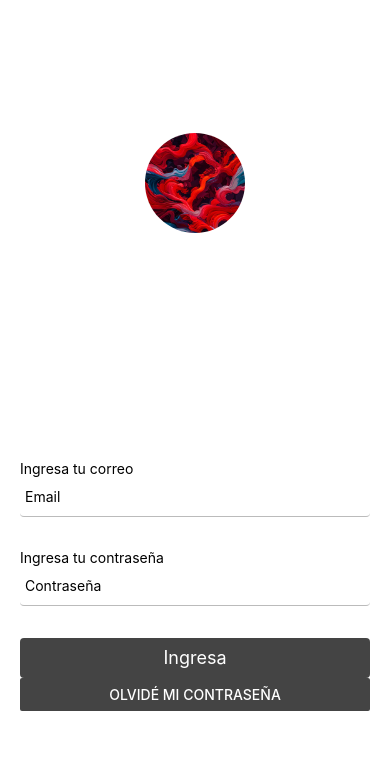
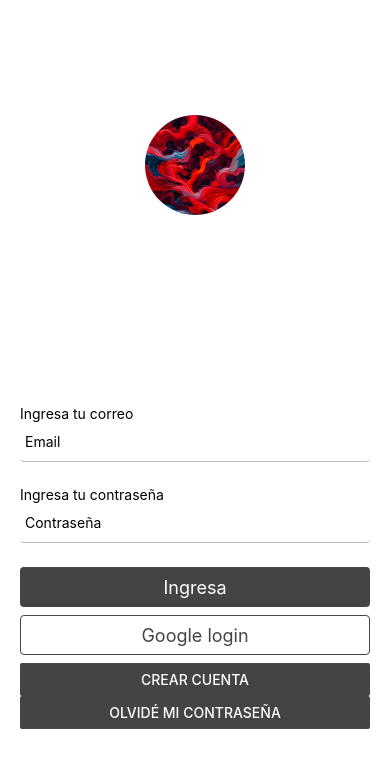
Before and after one commit to and27/Launch, a React Native app: screen /Launch in a window 390 px wide. Shown: the top 768 px of the page. Built offline with nearby package versions, Linux system fonts and the light colour scheme.

Commit message:
Separate user and project register into distinct forms

```diff
--- a/src/globalStyles/forms.tsx
+++ b/src/globalStyles/forms.tsx
@@ -1,5 +1,13 @@
 import { StyleSheet } from 'react-native';
 import { COLORS } from '../constants/colors';
+
+const baseButton: any = {
+  display: 'flex',
+  alignItems: 'center',
+  justifyContent: 'center',
+  height: 40,
+  borderRadius: 4
+};
 
 export const formStyles = StyleSheet.create({
   input: {
@@ -10,16 +18,23 @@ export const formStyles = StyleSheet.create({
     padding: 5,
     borderRadius: 4
   },
-  btn: {
-    backgroundColor: COLORS.primaryBlack,
-    display: 'flex',
-    alignItems: 'center',
-    justifyContent: 'center',
-    height: 40,
-    borderRadius: 4
+
+  btnPrimary: {
+    ...baseButton,
+    backgroundColor: COLORS.primaryBlack
   },
-  btnText: {
+  btnPrimaryText: {
     color: COLORS.primaryWhite,
+    fontSize: 18
+  },
+  btnSecondary: {
+    ...baseButton,
+    backgroundColor: COLORS.primaryWhite,
+    borderColor: COLORS.primaryBlack,
+    borderWidth: 1
+  },
+  btnSecondaryText: {
+    color: COLORS.primaryBlack,
     fontSize: 18
   }
 });
--- /dev/null
+++ b/src/globalStyles/global.tsx
@@ -0,0 +1,14 @@
+import { StyleSheet } from 'react-native';
+import { COLORS } from '../constants/colors';
+
+export const globalStyles = StyleSheet.create({
+  screenContainer: {
+    backgroundColor: COLORS.primaryWhite,
+    padding: 20,
+    flex: 1,
+    alignItems: 'center'
+  },
+  title: {
+    fontSize: 24
+  }
+});
--- a/src/screens/Stack.tsx
+++ b/src/screens/Stack.tsx
@@ -3,8 +3,9 @@ import Profile from './Profile';
 import Modules from './Modules';
 import LearningUnit from './LearningUnit';
 import Roadmap from './Roadmap';
-import SignIn from './SignIn';
-import Login from './Login';
+import Register from './forms/Register';
+import Login from './forms/Login';
+import CreateProject from './forms/CreateProject';
 
 const Stack = createNativeStackNavigator();
 
@@ -16,6 +17,12 @@ function MyStack() {
         component={Roadmap}
         options={{ headerShown: false }}
       />
+      <Stack.Screen
+        name="CreateProject"
+        component={CreateProject}
+        options={{ headerTitle: '' }}
+      />
+
       <Stack.Screen
         name="LearningUnit"
         component={LearningUnit}
@@ -36,8 +43,8 @@ export function LoginStack() {
         options={{ headerShown: false }}
       />
       <Stack.Screen
-        name="SignIn"
-        component={SignIn}
+        name="Register"
+        component={Register}
         options={{
           headerTitle: ''
         }}
--- a/src/screens/Tabs.tsx
+++ b/src/screens/Tabs.tsx
@@ -4,7 +4,6 @@ import { Ionicons } from '@expo/vector-icons';
 import Profile from './Profile';
 import Modules from './Modules';
 import MyStack, { LoginStack } from './Stack';
-import Login from './Login';
 import { AuthContext } from '../context/authContext';
 import { useContext } from 'react';
 
--- a/src/screens/SignIn.tsx
+++ b/src/screens/forms/CreateProject.tsx
@@ -1,21 +1,14 @@
 import React, { useContext } from 'react';
-import {
-  View,
-  StyleSheet,
-  TextInput,
-  Button,
-  Text,
-  Pressable
-} from 'react-native';
+import { View, StyleSheet, TextInput, Text, Pressable } from 'react-native';
 import { Dimensions } from 'react-native';
-import { COLORS } from '../constants/colors';
-import { AuthContext } from '../context/authContext';
+import { AuthContext } from '../../context/authContext';
 import RNPickerSelect from 'react-native-picker-select';
-import { formStyles } from '../globalStyles/forms';
+import { formStyles } from '../../globalStyles/forms';
+import { globalStyles } from '../../globalStyles/global';
 
 const windowWidth = Dimensions.get('window').width;
 
-export default function SignIn() {
+export default function CreateProject() {
   const { setIsLoggedIn } = useContext(AuthContext);
 
   const handleSaveData = () => {
@@ -25,10 +18,11 @@ export default function SignIn() {
   return (
     <>
       <View style={styles.container}>
+        <Text style={styles.title}>¿Tienes una idea?</Text>
         <View>
-          <Text>Name</Text>
-          <TextInput style={styles.input} placeholder="Name" />
-          <Text style={styles.label}>Área favorita</Text>
+          <Text>Nombre del proyecto</Text>
+          <TextInput style={styles.input} placeholder="Nombre" />
+          <Text style={styles.label}>Área principal</Text>
           <RNPickerSelect
             onValueChange={value => console.log(value)}
             style={pickerStyles}
@@ -36,16 +30,6 @@ export default function SignIn() {
               { label: 'Educación', value: 'education' },
               { label: 'Medio Ambiente', value: 'ambient' },
               { label: 'Salud', value: 'salud' }
-            ]}
-          />
-          <Text style={styles.label}>Conocimientos de emprendimiento</Text>
-          <RNPickerSelect
-            onValueChange={value => console.log(value)}
-            style={pickerStyles}
-            items={[
-              { label: 'Alto', value: 'alto' },
-              { label: 'Medio', value: 'medio' },
-              { label: 'Bajo', value: 'bajo' }
             ]}
           />
           <Text style={styles.label}>Objetivo principal</Text>
@@ -71,9 +55,9 @@ export default function SignIn() {
           <Pressable
             style={styles.btn}
             onPress={handleSaveData}
-            accessibilityLabel="Sign in button"
+            accessibilityLabel="Create new project button"
           >
-            <Text style={styles.btnText}>Continuar</Text>
+            <Text style={styles.btnText}>Empezar</Text>
           </Pressable>
         </View>
       </View>
@@ -85,25 +69,24 @@ const formGlobalStyles = formStyles;
 
 const styles = StyleSheet.create({
   container: {
-    margin: 20,
-    flex: 1,
-    alignItems: 'center',
-    justifyContent: 'center'
+    ...globalStyles.screenContainer,
+    justifyContent: 'flex-start',
+    alignItems: 'flex-start'
   },
   title: {
-    fontSize: 18,
-    marginBottom: 8
+    ...globalStyles.title,
+    marginBottom: 40
   },
   input: {
     ...formGlobalStyles.input,
     width: windowWidth - 40
   },
   btn: {
-    ...formGlobalStyles.btn,
+    ...formGlobalStyles.btnPrimary,
     marginTop: 32
   },
   btnText: {
-    ...formGlobalStyles.btnText
+    ...formGlobalStyles.btnPrimaryText
   },
   label: {
     marginTop: 24
--- a/src/screens/Login.tsx
+++ b/src/screens/forms/Login.tsx
@@ -10,11 +10,12 @@ import {
 } from 'react-native';
 import { useNavigation } from '@react-navigation/native';
 import { Dimensions } from 'react-native';
-import { login } from '../utils/supabase';
+import { login } from '../../utils/supabase';
 import AsyncStorage from '@react-native-async-storage/async-storage';
-import { COLORS } from '../constants/colors';
-import { AuthContext } from '../context/authContext';
-import { formStyles } from '../globalStyles/forms';
+import { COLORS } from '../../constants/colors';
+import { AuthContext } from '../../context/authContext';
+import { formStyles } from '../../globalStyles/forms';
+import { globalStyles } from '../../globalStyles/global';
 
 const windowWidth = Dimensions.get('window').width;
 
@@ -33,7 +34,7 @@ export default function Login() {
   const handleLogin = async () => {
     const { data } = await login();
     if (isFirstTime) {
-      navigation.navigate('SignIn' as never);
+      navigation.navigate('Register' as never);
       storeData(data?.session?.user?.id);
     } else if (data?.session) {
       setIsLoggedIn(true);
@@ -43,7 +44,7 @@ export default function Login() {
     <>
       <View style={styles.container}>
         <Image
-          source={require('../../assets/abstract/abstract5.jpg')}
+          source={require('../../../assets/abstract/abstract5.jpg')}
           style={styles.logo}
         />
         <View>
@@ -56,12 +57,24 @@ export default function Login() {
             secureTextEntry
           />
           <Pressable
-            style={styles.btn}
+            style={formStyles.btnPrimary}
             onPress={handleLogin}
             accessibilityLabel="Login button"
           >
-            <Text style={styles.btnText}>Ingresa</Text>
+            <Text style={formStyles.btnPrimaryText}>Ingresa</Text>
           </Pressable>
+          <Pressable
+            style={{ ...formStyles.btnSecondary, marginVertical: 8 }}
+            onPress={handleLogin}
+            accessibilityLabel="Google login button"
+          >
+            <Text style={formStyles.btnSecondaryText}>Google login</Text>
+          </Pressable>
+          <Button
+            title="Crear cuenta"
+            onPress={() => {}}
+            color={COLORS.primaryBlack}
+          />
           <Button
             title="Olvidé mi contraseña"
             onPress={() => {}}
@@ -77,10 +90,7 @@ const formGlobalStyles = formStyles;
 
 const styles = StyleSheet.create({
   container: {
-    backgroundColor: COLORS.primaryWhite,
-    padding: 20,
-    flex: 1,
-    alignItems: 'center',
+    ...globalStyles.screenContainer,
     justifyContent: 'space-around'
   },
   logo: {
@@ -91,12 +101,6 @@ const styles = StyleSheet.create({
   input: {
     ...formGlobalStyles.input,
     width: windowWidth - 40,
-    marginBottom: 32
-  },
-  btn: {
-    ...formGlobalStyles.btn
-  },
-  btnText: {
-    ...formGlobalStyles.btnText
+    marginBottom: 24
   }
 });
--- /dev/null
+++ b/src/screens/forms/Register.tsx
@@ -0,0 +1,95 @@
+import React, { useContext } from 'react';
+import { View, StyleSheet, TextInput, Text, Pressable } from 'react-native';
+import { Dimensions } from 'react-native';
+import { AuthContext } from '../../context/authContext';
+import RNPickerSelect from 'react-native-picker-select';
+import { formStyles } from '../../globalStyles/forms';
+import { globalStyles } from '../../globalStyles/global';
+
+const windowWidth = Dimensions.get('window').width;
+
+export default function Register() {
+  const { setIsLoggedIn } = useContext(AuthContext);
+
+  const handleSaveData = () => {
+    setIsLoggedIn(true);
+  };
+
+  return (
+    <>
+      <View style={styles.container}>
+        <Text style={styles.title}>Create your account</Text>
+        <View>
+          <Text>Name</Text>
+          <TextInput style={styles.input} placeholder="Name" />
+          <Text style={styles.label}>Correo</Text>
+          <TextInput style={styles.input} placeholder="Correo" />
+          <Text style={styles.label}>Contraseña</Text>
+          <TextInput
+            style={styles.input}
+            placeholder="Contraseña"
+            secureTextEntry
+          />
+          <Text style={styles.label}>Conocimientos de emprendimiento</Text>
+          <RNPickerSelect
+            onValueChange={value => console.log(value)}
+            style={pickerStyles}
+            items={[
+              { label: 'Alto', value: 'alto' },
+              { label: 'Medio', value: 'medio' },
+              { label: 'Bajo', value: 'bajo' }
+            ]}
+          />
+          <Pressable
+            style={styles.btn}
+            onPress={handleSaveData}
+            accessibilityLabel="Sign in button"
+          >
+            <Text style={styles.btnText}>Continuar</Text>
+          </Pressable>
+        </View>
+      </View>
+    </>
+  );
+}
+
+const formGlobalStyles = formStyles;
+
+const styles = StyleSheet.create({
+  container: {
+    ...globalStyles.screenContainer,
+    justifyContent: 'flex-start',
+    alignItems: 'flex-start'
+  },
+  title: {
+    ...globalStyles.title,
+    marginBottom: 40
+  },
+  input: {
+    ...formGlobalStyles.input,
+    width: windowWidth - 40
+  },
+  btn: {
+    ...formGlobalStyles.btnPrimary,
+    marginTop: 32
+  },
+  btnText: {
+    ...formGlobalStyles.btnPrimaryText
+  },
+  label: {
+    marginTop: 24
+  }
+});
+
+const pickerStyles = StyleSheet.create({
+  inputIOS: {
+    fontSize: 14,
+    paddingVertical: 8,
+    paddingHorizontal: 4,
+    borderBottomWidth: 1,
+    borderBottomColor: '#bbb',
+    borderRadius: 4,
+    color: 'black',
+    paddingRight: 30
+  }
+});
```
